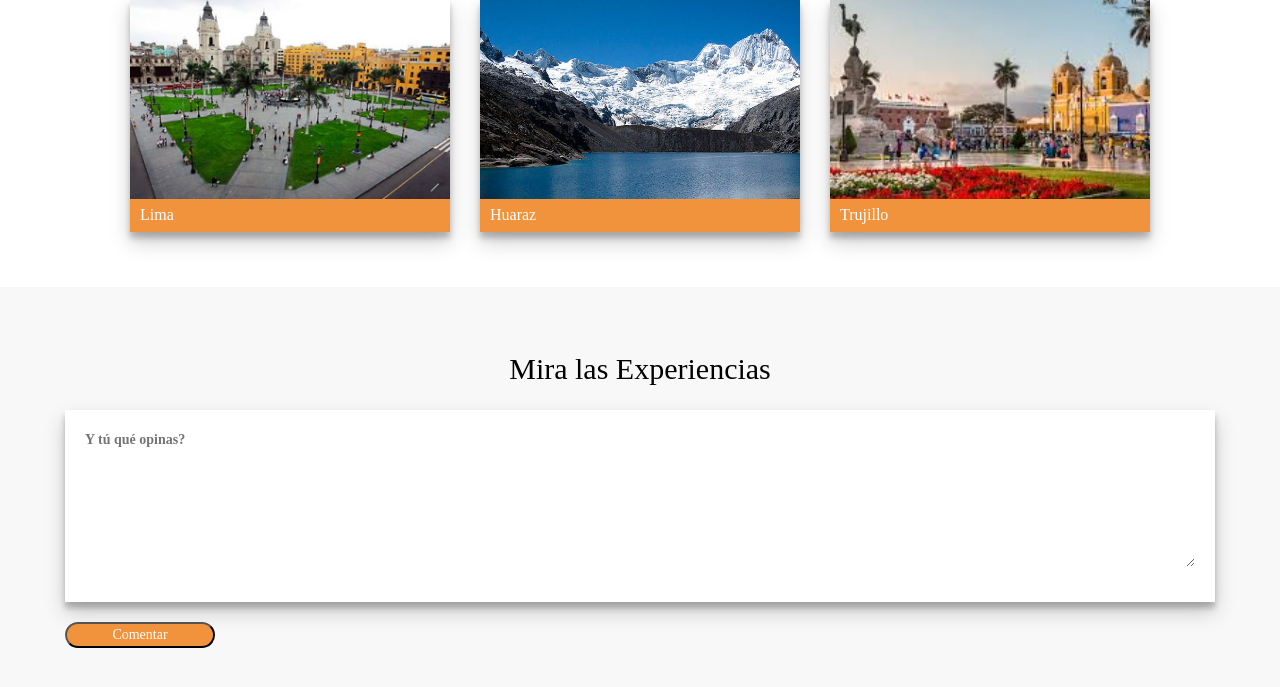
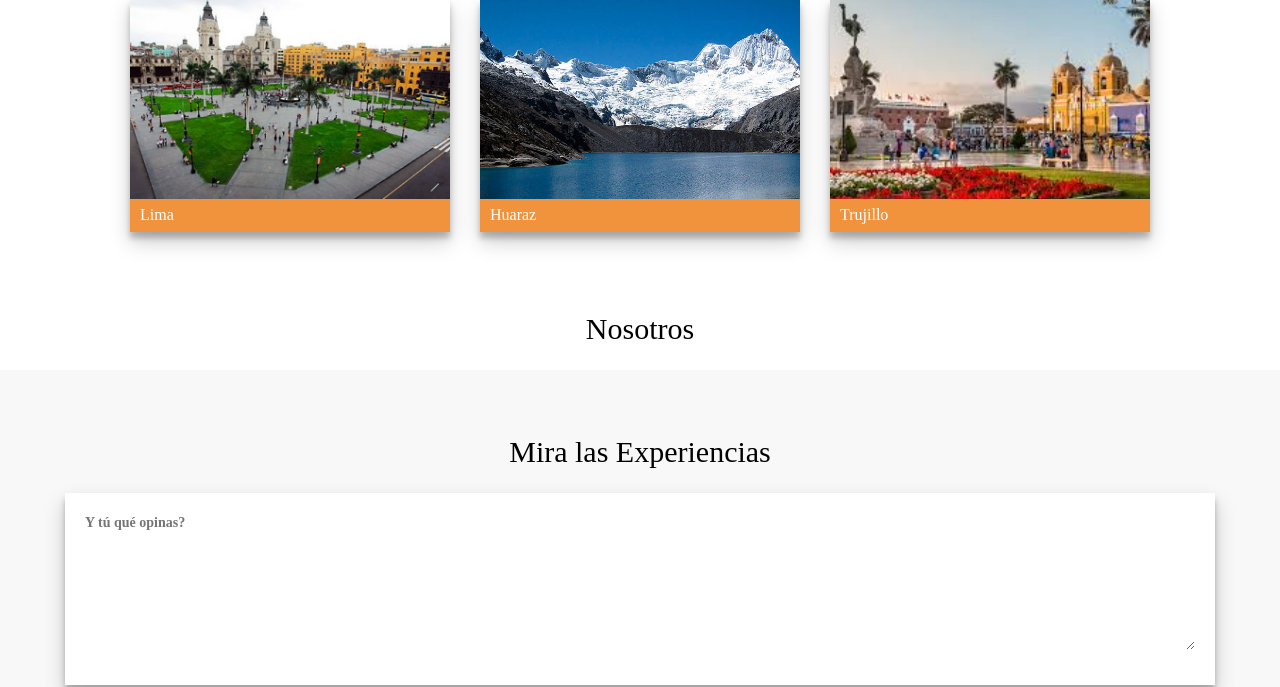
Before and after one commit to joseminaya15/latin_american_travel, a CodeIgniter app: the page made by application/views/v_home.php in a window 1280 px wide. Shown: the part 1899-2586 px from the top of the page. Run offline with CodeIgniter, Linux system fonts and the light colour scheme; data that the repository does not hold is empty; some libraries are stand-ins or nearby versions; some web fonts are replaced.

Commit message:
nosotros

```diff
--- a/application/views/v_home.php
+++ b/application/views/v_home.php
@@ -304,7 +304,7 @@
         </section>
         <section id="nosotros">
             <div class="js-container">
-
+                <h2 class="js-title">Nosotros</h2>
             </div>
         </section>
         <section id="experiencia" class="section">
```
